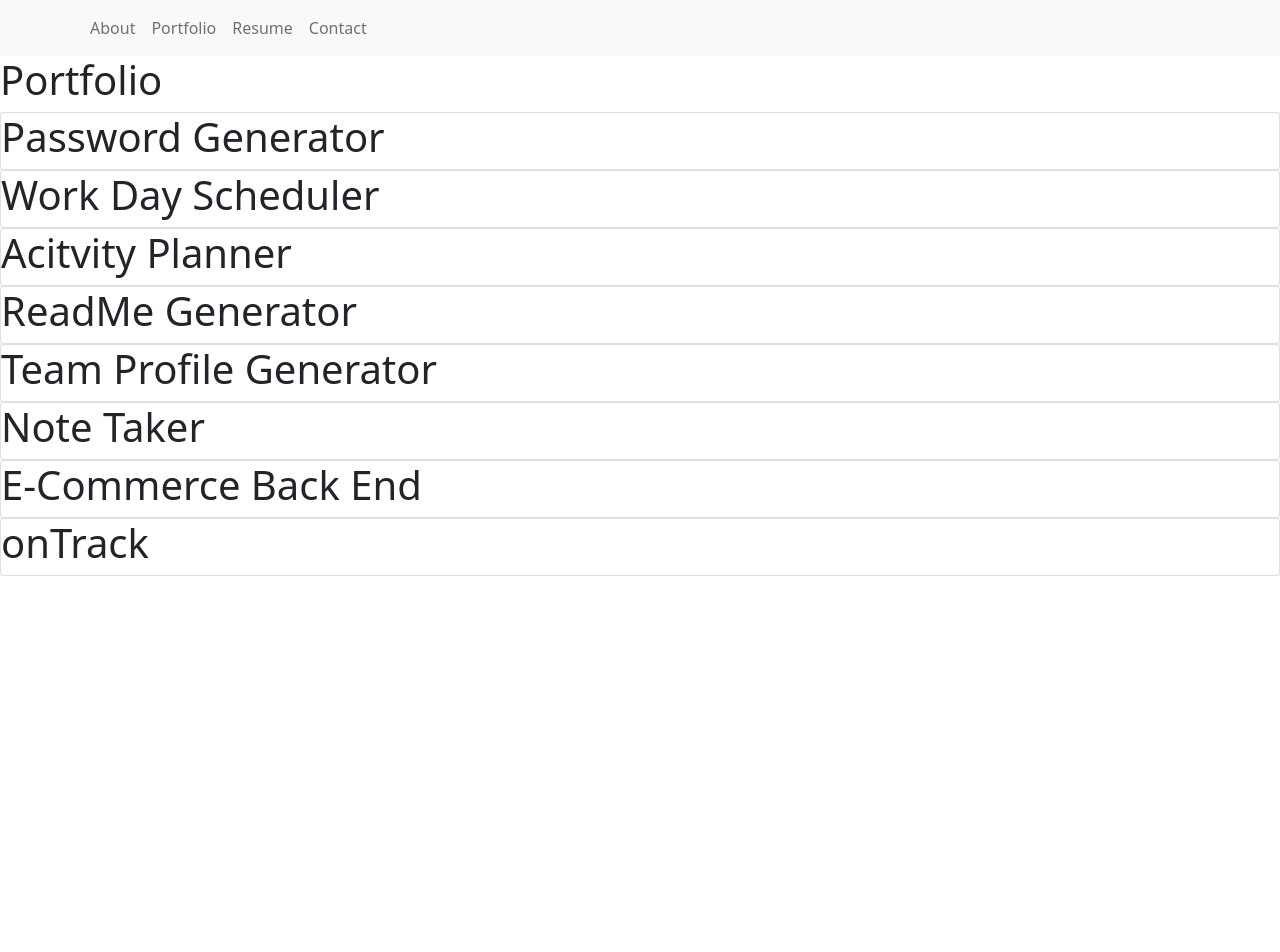
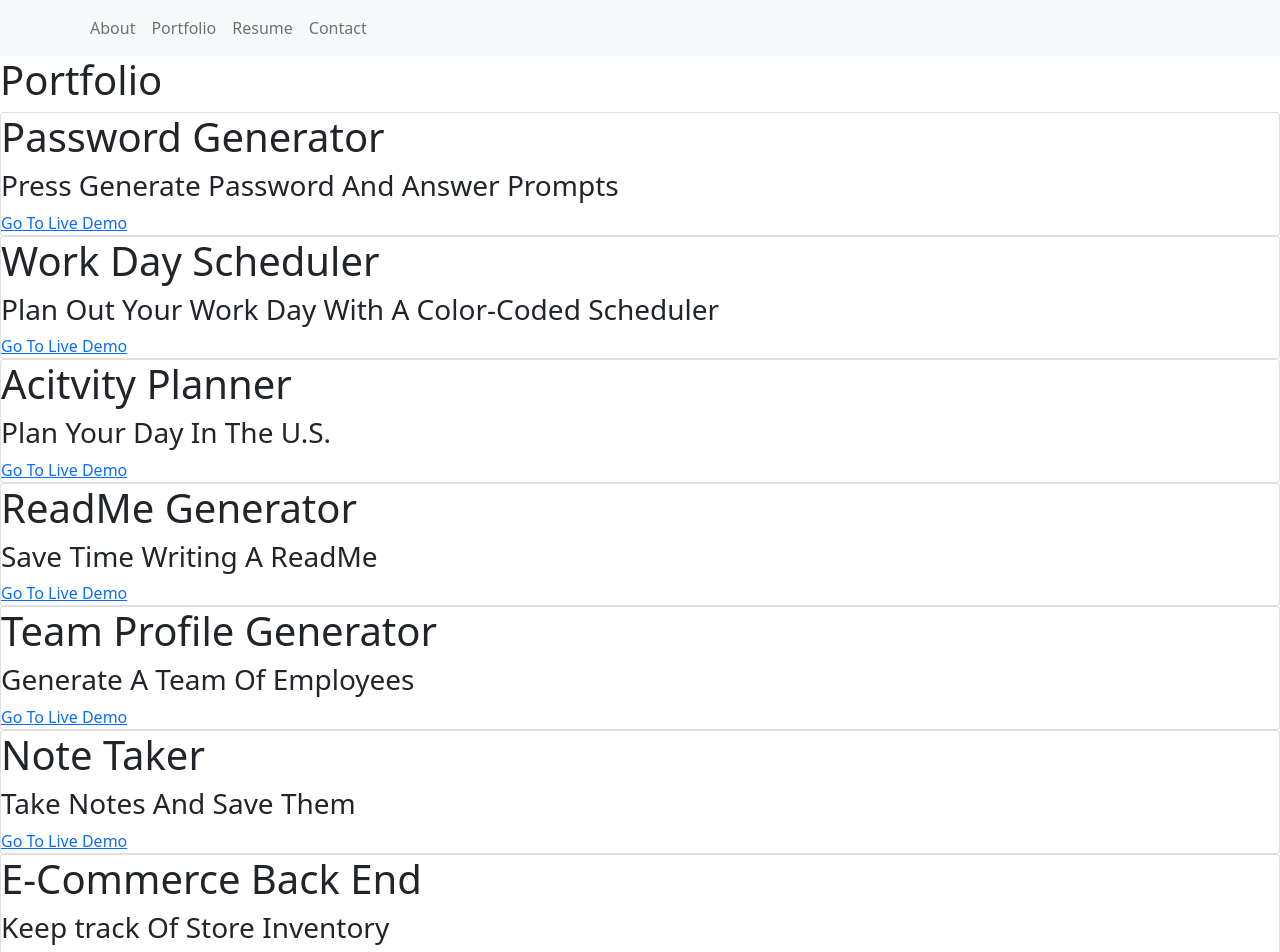
Before and after one commit to Jordan1570/react-portfolio, a React (Create React App) app in the folder portfolio-app/: page /portfolio in a window 1280 px wide. Shown: the top 952 px of the page. Before the commit the page ends 800 px from the top, so only its background shows below. Built offline with nearby package versions, Linux system fonts and the light colour scheme.

Commit message:
added proficiencies to resume page

```diff
--- a/portfolio-app/package.json
+++ b/portfolio-app/package.json
@@ -14,6 +14,7 @@
     "react": "^17.0.2",
     "react-bootstrap": "^2.0.0-rc.1",
     "react-dom": "^17.0.2",
+    "react-icons": "^4.3.1",
     "react-router-dom": "^5.3.0",
     "react-scripts": "4.0.3",
     "web-vitals": "^1.1.2"
--- a/portfolio-app/src/Pages/ContactPage/Contact.js
+++ b/portfolio-app/src/Pages/ContactPage/Contact.js
@@ -13,6 +13,7 @@
                 <label style={{ display: "block" }}>
                     Email:
                     <textarea style={{ display: "block" }}></textarea>
+                    {/* need mailto */}
                 </label>
                 <label style={{ display: "block" }}>
                     Message:
--- a/portfolio-app/src/Pages/PortfolioPage/Portfolio.js
+++ b/portfolio-app/src/Pages/PortfolioPage/Portfolio.js
@@ -13,49 +13,49 @@
     {
         picture: randomPasswordGenerator,
         title: "Password Generator",
-        description: "Press generate password and answer prompts",
+        description: "Press Generate Password And Answer Prompts",
         link: "https://jordan1570.github.io/random-password-generator/"
     },
     {
         picture: workdayScheduler,
         title: "Work Day Scheduler",
-        description: "Plan out your work day with a color-coded Scheduler",
+        description: "Plan Out Your Work Day With A Color-Coded Scheduler",
         link: "https://jordan1570.github.io/work-day-scheduler/"
     },
     {
         picture: activityPlanner,
         title: "Acitvity Planner",
-        description: "Plan your day in the U.S.",
+        description: "Plan Your Day In The U.S.",
         link: "https://charlocc.github.io/activityplanner/"
     },
     {
         picture: readMeGenerator,
         title: "ReadMe Generator",
-        description: "Save Time Writing a ReadMe",
+        description: "Save Time Writing A ReadMe",
         link: "https://www.youtube.com/watch?v=OsJl9nbYozE"
     },
     {
         picture: teamProfileGenerator,
         title: "Team Profile Generator",
-        description: "Generate a team of employees",
+        description: "Generate A Team Of Employees",
         link: "https://www.youtube.com/watch?v=rPcR5P3LCMQ"
     },
     {
         picture: noteTaker,
         title: "Note Taker",
-        description: "Take notes and save them",
+        description: "Take Notes And Save Them",
         link: "https://fathomless-oasis-75534.herokuapp.com/"
     },
     {
         picture: ecommerceBackend,
         title: "E-Commerce Back End",
-        description: "Keep track of store inventory",
+        description: "Keep track Of Store Inventory",
         link: "https://www.youtube.com/watch?v=FqV3fIiwo8M"
     },
     {
         picture: onTrack,
         title: "onTrack",
-        description: "Keep track of a building's construction process",
+        description: "Keep Track Of A Building's Construction Process",
         link: "https://whispering-island-93535.herokuapp.com/"
     }
 ];
@@ -66,8 +66,10 @@
     return(
         <div classname="col-sm-4">
             <div className="card">
-                <div style={{display: "block"}}>
+                <div style={{ display: "block" }}>
                     <h1>{title}</h1>
+                    <h3>{description}</h3>
+                    <a href={link}>Go To Live Demo</a>
 
                 </div>
             </div>
@@ -76,12 +78,12 @@
     )
 }
 
-const styles = {
-    myWork: {
-        marginTop: 55,
-        textAlign: 'center',
-    },
-};
+// const styles = {
+//     myWork: {
+//         marginTop: 55,
+//         textAlign: 'center',
+//     },
+// };
 
 // need help with images
 export default function Portfolio() {
--- a/portfolio-app/src/Pages/ResumePage/Resume.js
+++ b/portfolio-app/src/Pages/ResumePage/Resume.js
@@ -6,7 +6,21 @@
             <h1>Resume</h1>
             <a href="/resources/Resume.pdf" download>Click To Download Resume</a>
             <h3>Front End Proficiencies</h3>
+            <li>HTML</li>
+            <li>CSS</li>
+            <li>JavaScript</li>
+            <li>JQuery</li>
+            <li>Responsive Design</li>
+            <li>React</li>
+            <li>Bootstrap</li>
             <h3>Back End Proficiencies</h3>
+            <li>APIs</li>
+            <li>Node</li>
+            <li>Express</li>
+            <li>MySQL, Sequelize</li>
+            <li>MongoDB, Mongoose</li>
+            <li>REST</li>
+            <li>GraphQL</li>
 
 
         </div>
```
Also changed, not shown: 1 other file (tests, documents, lock files or other folders).
